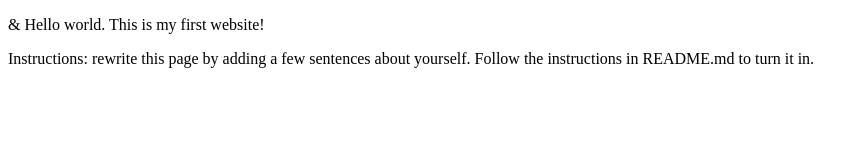
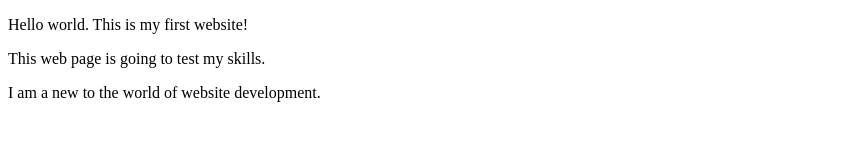
Before and after one commit to zali512/webdev_lab1, a plain HTML site: page index.html in a window 1280 px wide. Shown: the whole page, without its empty margins (0-868 px from the left). Drawn offline with Linux system fonts and the light colour scheme.

Commit message:
added three lines

```diff
--- a/index.html
+++ b/index.html
@@ -5,7 +5,8 @@
   <title>Internet Technologies and Web Design</title>
 </head>
 <body>
-  <p>&amp; Hello world. This is my first website!</p>
-  <p>Instructions: rewrite this page by adding a few sentences about yourself. Follow the instructions in README.md to turn it in.</p>
+  <p> Hello world. This is my first website!</p>
+  <p> This web page is going to test my skills. </p>
+  <p> I am a new to the world of website development. <p>
 </body>
 </html>
```
